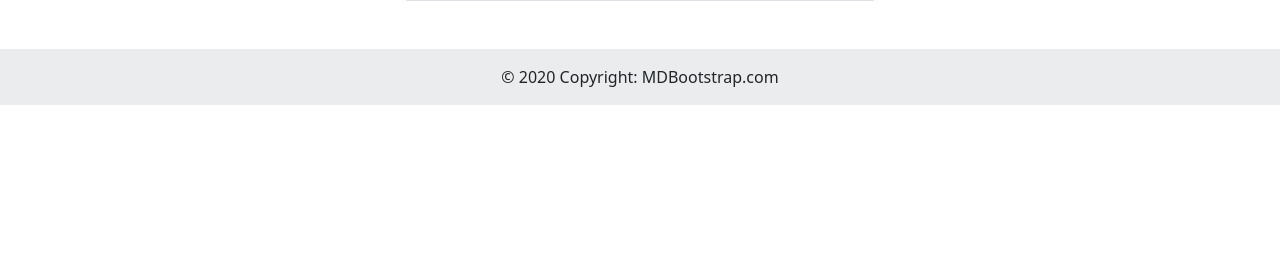
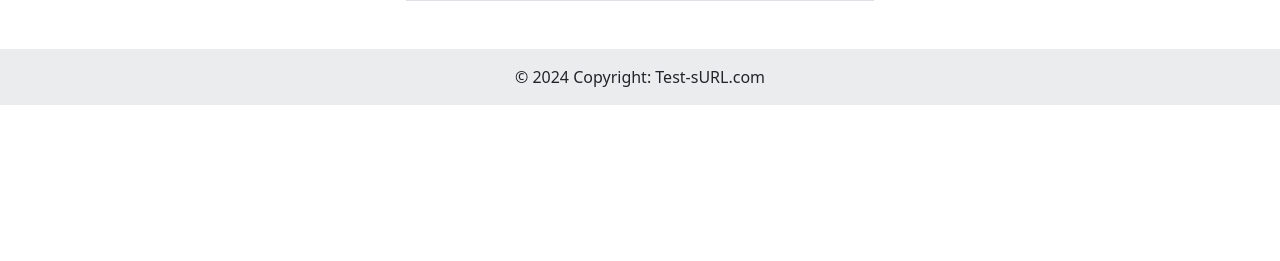
Before and after one commit to Stas9878/New_StartUp_Test, a Django app: page /users/login/ in a window 1280 px wide. Shown: the part 422-683 px from the top of the page. Run offline with Django 5.2, Linux system fonts and the light colour scheme; some libraries are stand-ins or nearby versions.

Commit message:
update users_tags dict

```diff
--- a/app/templates/core/base.html
+++ b/app/templates/core/base.html
@@ -40,8 +40,8 @@
 <footer class="bg-body-tertiary text-center text-lg-start">
     <!-- Copyright -->
     <div class="text-center p-3" style="background-color: rgba(0, 0, 0, 0.05);">
-      © 2020 Copyright:
-      <a class="text-body" href="https://mdbootstrap.com/">MDBootstrap.com</a>
+      © 2024 Copyright:
+      <a class="text-body" href="https://mdbootstrap.com/">Test-sURL.com</a>
     </div>
     <!-- Copyright -->
   </footer>
--- a/app/users/templatetags/users_tags.py
+++ b/app/users/templatetags/users_tags.py
@@ -8,8 +8,9 @@
     input_types = {
         'username': 'text',
         'email': 'email',
+        'password': 'password',
         'password1': 'password',
-        'password2': 'password'
+        'password2': 'password',
     }
     if res := input_types.get(label.lower()):
         return res
```
